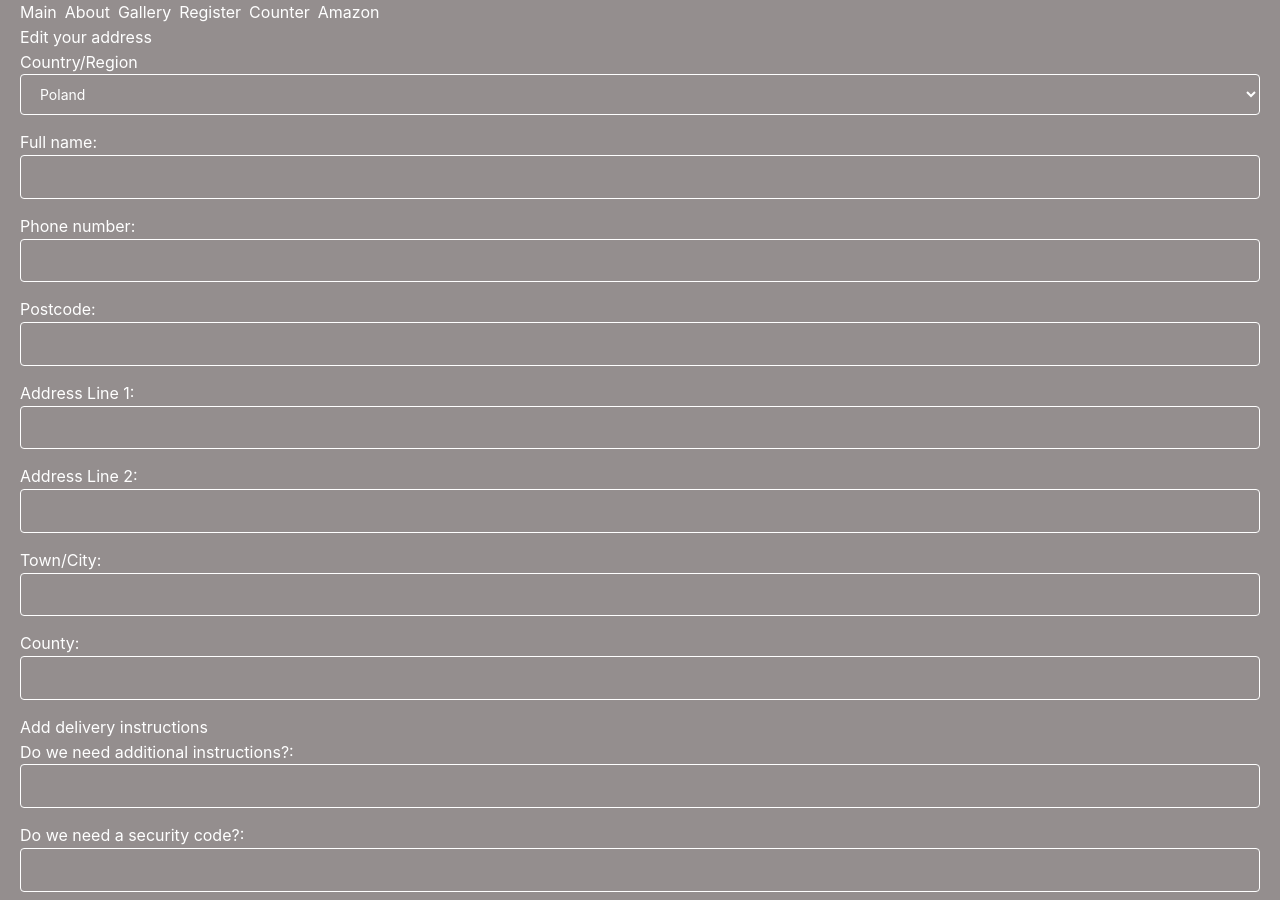
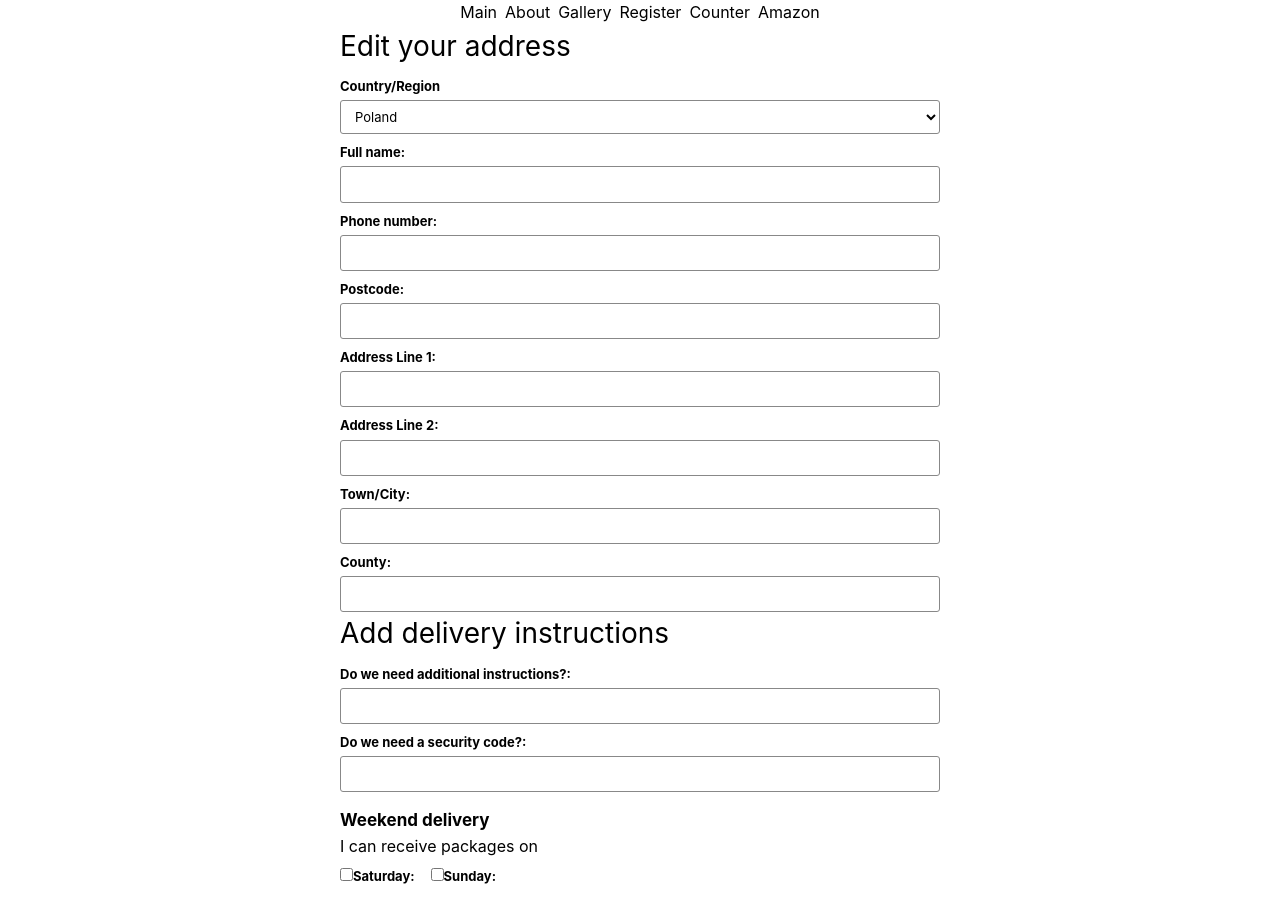
Before and after one commit to ihorkrasnozhon/next_router, a Next.js app: page /pages/amazon in a window 1280 px wide. Shown: the top 900 px of the page. Built offline with nearby package versions, Linux system fonts and the light colour scheme.

Commit message:
Amazon form wo validation

```diff
--- /dev/null
+++ b/app/components/rhf-form/form-wrapper.tsx
@@ -0,0 +1,19 @@
+import {FormProvider, UseFormReturn} from "react-hook-form";
+import {ReactNode} from "react";
+
+interface props {
+    children: ReactNode;
+    methods: UseFormReturn;
+    onSubmit: (data: any)=> void;
+    className?: string;
+}
+
+export default function FormWrapper ({children, methods, onSubmit, className}: props) {
+    return (
+      <FormProvider {...methods}>
+        <form onSubmit={methods.handleSubmit(onSubmit)} className={className}>
+            {children}
+        </form>
+      </FormProvider>
+    );
+}
--- a/app/components/rhf-form/instructions.tsx
+++ b/app/components/rhf-form/instructions.tsx
@@ -5,7 +5,7 @@ interface props {
     register: UseFormRegister<FieldValues>;
 }
 
-export default function CustomInstructionsForm ({register}: props) {
+export default function CustomInstructionsForm({register}: props) {
     return (
         <div>
             <h1>Add delivery instructions</h1>
@@ -13,8 +13,10 @@ export default function CustomInstructionsForm ({register}: props) {
             <CustomInput type={'text'} label={'Do we need a security code?'} register={register('code')}/>
             <h2>Weekend delivery</h2>
             <p>I can receive packages on</p>
-            <CustomInput label={'Saturday'} type={'checkbox'} register={register('saturday')}/>
-            <CustomInput label={'Sunday'} type={'checkbox'} register={register('sunday')}/>
+            <div className='flex flex-row gap-4'>
+                <CustomInput styles={'flex flex-row-reverse'} label={'Saturday'} type={'checkbox'} register={register('saturday')}/>
+                <CustomInput styles={'flex flex-row-reverse'} label={'Sunday'} type={'checkbox'} register={register('sunday')}/>
+            </div>
         </div>
     )
 }
--- a/app/components/rhf-input/input.tsx
+++ b/app/components/rhf-input/input.tsx
@@ -2,11 +2,13 @@ interface props {
     label: string;
     type: string;
     register: any;
+    styles?: string;
 }
 
-const CustomInput = ({ label, type, register}: props ) => {
+const CustomInput = ({ label, type, register, styles=''}: props ) => {
+
     return (
-        <div style={{ marginBottom: '10px' }}>
+        <div className={styles}>
             <label>{label}:</label>
             <input type={type} {...register}/>
         </div>
--- a/app/pages/amazon/page.tsx
+++ b/app/pages/amazon/page.tsx
@@ -3,15 +3,19 @@ import './styles.css';
 import CustomAddressForm from "@/app/components/rhf-form/address";
 import CustomInstructionsForm from "@/app/components/rhf-form/instructions";
 import {useForm} from "react-hook-form";
+import FormWrapper from "@/app/components/rhf-form/form-wrapper";
 
 export default function Amazon() {
-    const { register, handleSubmit } = useForm();
+    const methods = useForm();
+    const { register } = methods;
+
+    const onSubmit = (data: any) => console.log(data)
 
     return (
-        <form onSubmit={handleSubmit(data => console.log(data))} >
+        <FormWrapper onSubmit={onSubmit} methods={methods} className={'min-w-150'}>
             <CustomAddressForm register={register}/>
             <CustomInstructionsForm register={register}/>
-            <button type="submit"> Submit </button>
-        </form>
+            <button type="submit"> Save changes </button>
+        </FormWrapper>
     );
 }
--- a/app/pages/amazon/styles.css
+++ b/app/pages/amazon/styles.css
@@ -1,80 +1,39 @@
-body {
-    background: #948e8e;
-    font-family: -apple-system, BlinkMacSystemFont, "Segoe UI", "Roboto", "Oxygen",
-    "Ubuntu", "Cantarell", "Fira Sans", "Droid Sans", "Helvetica Neue",
-    sans-serif;
-    color: white;
-    padding: 0 20px 50px;
+body{
+    align-items: center;
+}
+
+h1 { font-size: 28px; font-weight: 400; }
+h2 { font-size: 17px; font-weight: 700; margin-top: 15px; }
+
+label {
+    display: block;
+    font-size: 13px;
+    font-weight: 700;
+    margin-bottom: 4px;
+    margin-top: 8px;
+}
+
+input[type="text"],
+input[type="tel"],
+input[type="number"],
+input[type="password"],
+select,
+input[type="textarea"] {
+    width: 100%;
+    padding: 7px 10px;
+    border: 1px solid #888;
+    border-radius: 3px;
+    font-size: 13px;
+    box-sizing: border-box;
 }
 
 
-.form {
-    max-width: 800px;
-    margin: 0 auto;
+button{
+    margin-top: 10px;
+    background-color: #f3ca83;
+    border: .5px solid black;
+    padding: 5px 10px;
+    font-weight: 600;
+    font-size: 12px;
+    max-width: 100px;
 }
-
-
-textarea,
-select,
-input {
-    font-family: -apple-system, BlinkMacSystemFont, "Segoe UI", "Roboto", "Oxygen",
-    "Ubuntu", "Cantarell", "Fira Sans", "Droid Sans", "Helvetica Neue",
-    sans-serif;
-    display: block;
-    box-sizing: border-box;
-    width: 100%;
-    border-radius: 4px;
-    border: 1px solid white;
-    padding: 10px 15px;
-    margin-bottom: 15px;
-    font-size: 14px;
-}
-
-.label,
-section > label {
-    line-height: 2;
-    text-align: left;
-    display: block;
-    margin-bottom: 13px;
-    margin-top: 20px;
-    color: white;
-    font-size: 14px;
-    font-weight: 200;
-}
-
-input[type="submit"],
-.button {
-    position: relative;
-    background: #ec5990;
-    color: white;
-    text-transform: uppercase;
-    border: none;
-    margin-top: 20px;
-    padding: 20px;
-    font-size: 16px;
-    display: block;
-    appearance: none;
-    border-radius: 4px;
-    width: 100%;
-    font-weight: 400;
-    letter-spacing: 0.5rem;
-    transition: 0.3s all;
-}
-
-
-.container {
-    display: grid;
-    grid-template-columns: 1fr 1fr;
-    grid-gap: 20px;
-}
-
-input[type="submit"]:hover,
-button[type="button"]:hover {
-    background: #bf1650;
-    color: white;
-}
-
-input[type="submit"]:active {
-    transition: 0.3s all;
-    top: 2px;
-}
```
